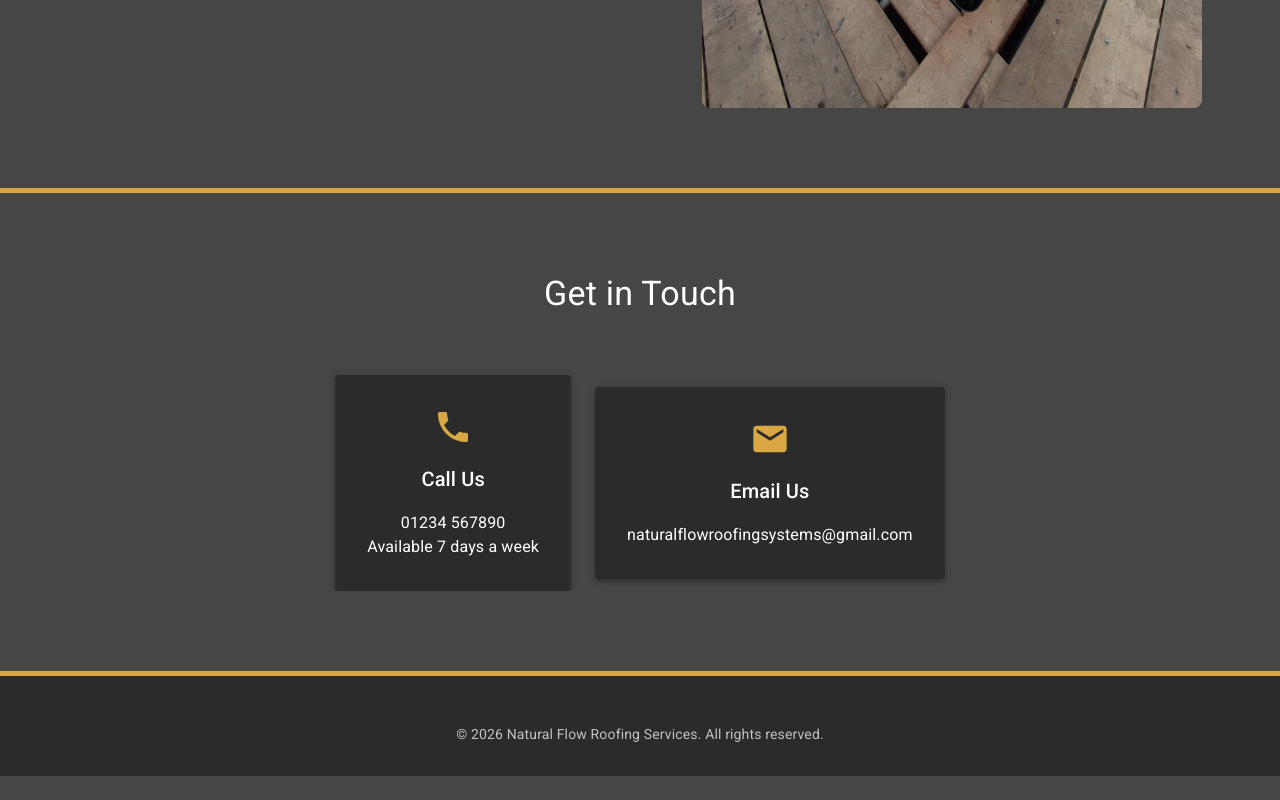
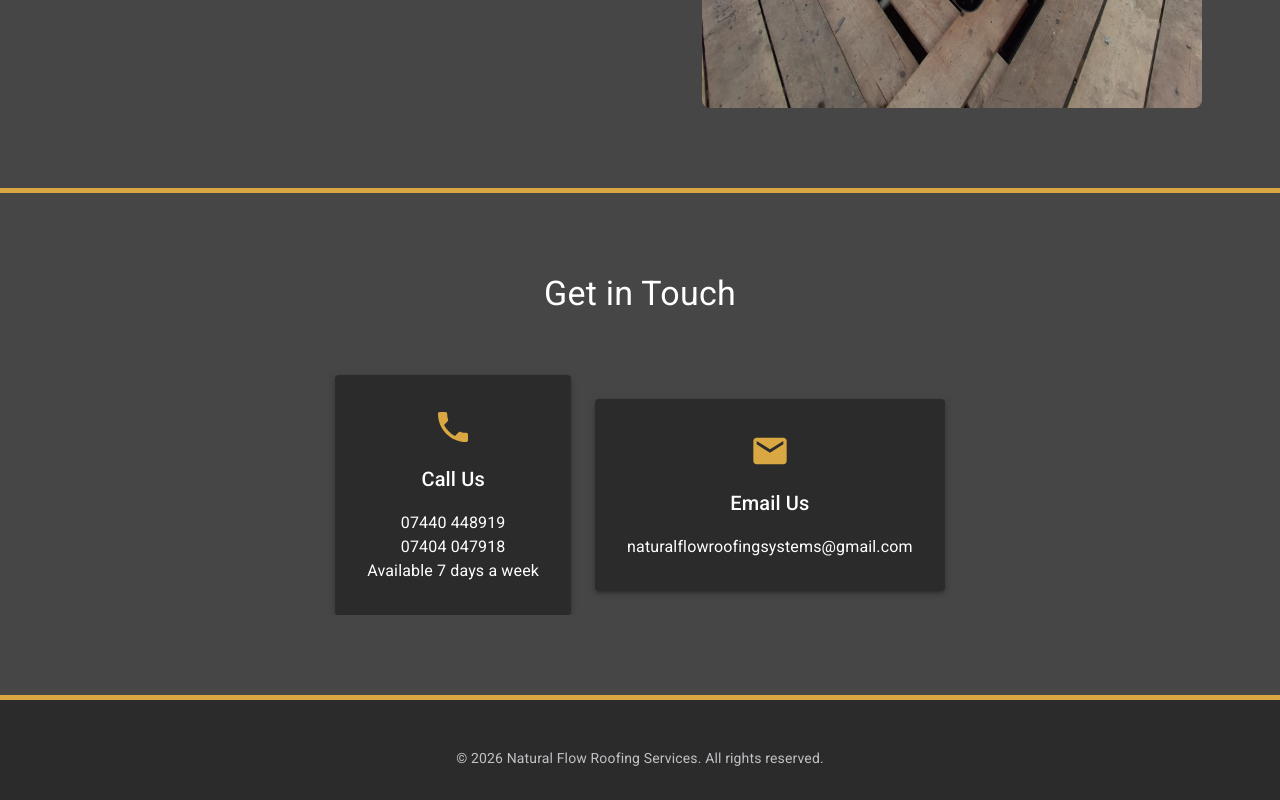
Before and after one commit to jkordek/rhroofing-website, a React (Vite) app: page / in a window 1280 px wide. Shown: the part 1939-2739 px from the top of the page. Before the commit the page ends 2715 px from the top, so only its background shows below. Built offline with nearby package versions, Linux system fonts and the light colour scheme.

Commit message:
Change contact details

```diff
--- a/src/components/Contact.jsx
+++ b/src/components/Contact.jsx
@@ -59,7 +59,9 @@ const Contact = () => {
                   Call Us
                 </Typography>
                 <Typography variant="body1" color="text.secondary">
-                  01234 567890
+                  07440 448919
+                  <br />
+                  07404 047918
                   <br />
                   Available 7 days a week
                 </Typography>
```
